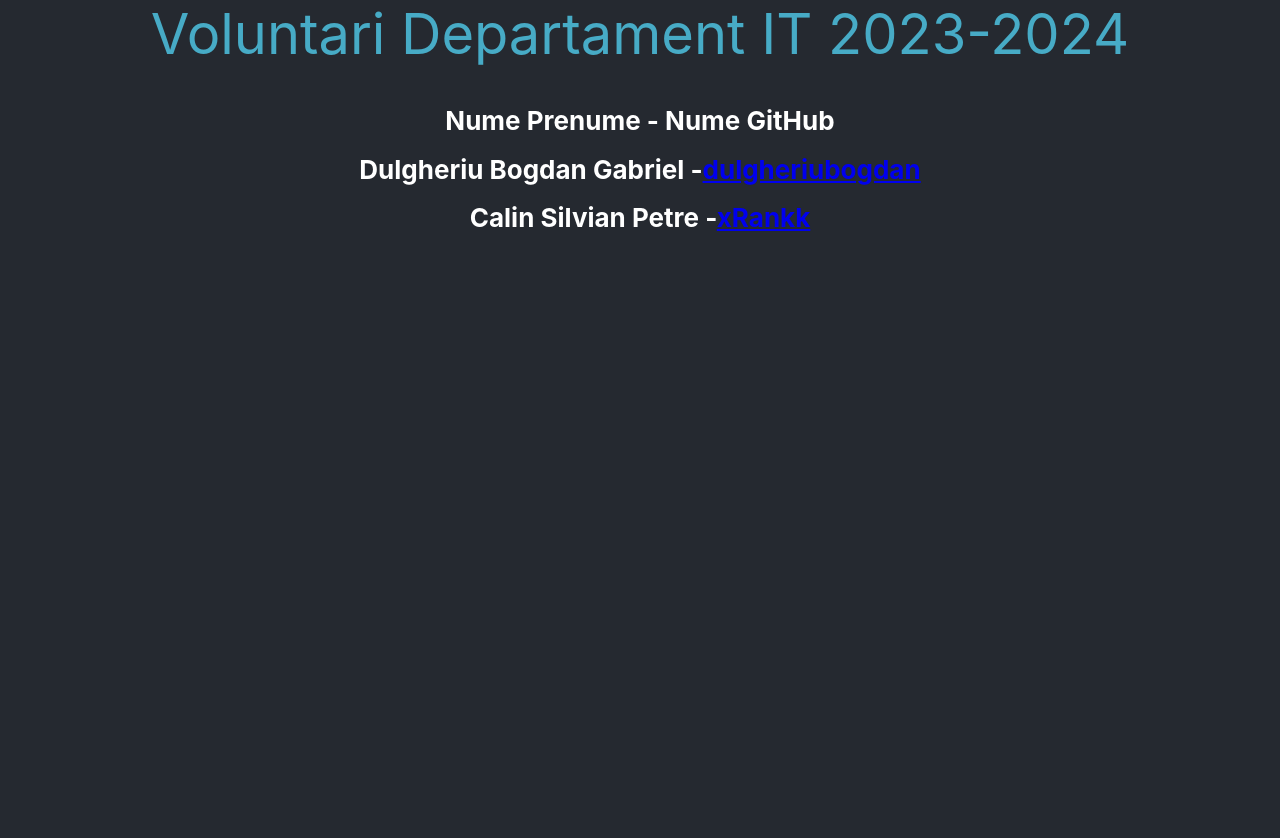
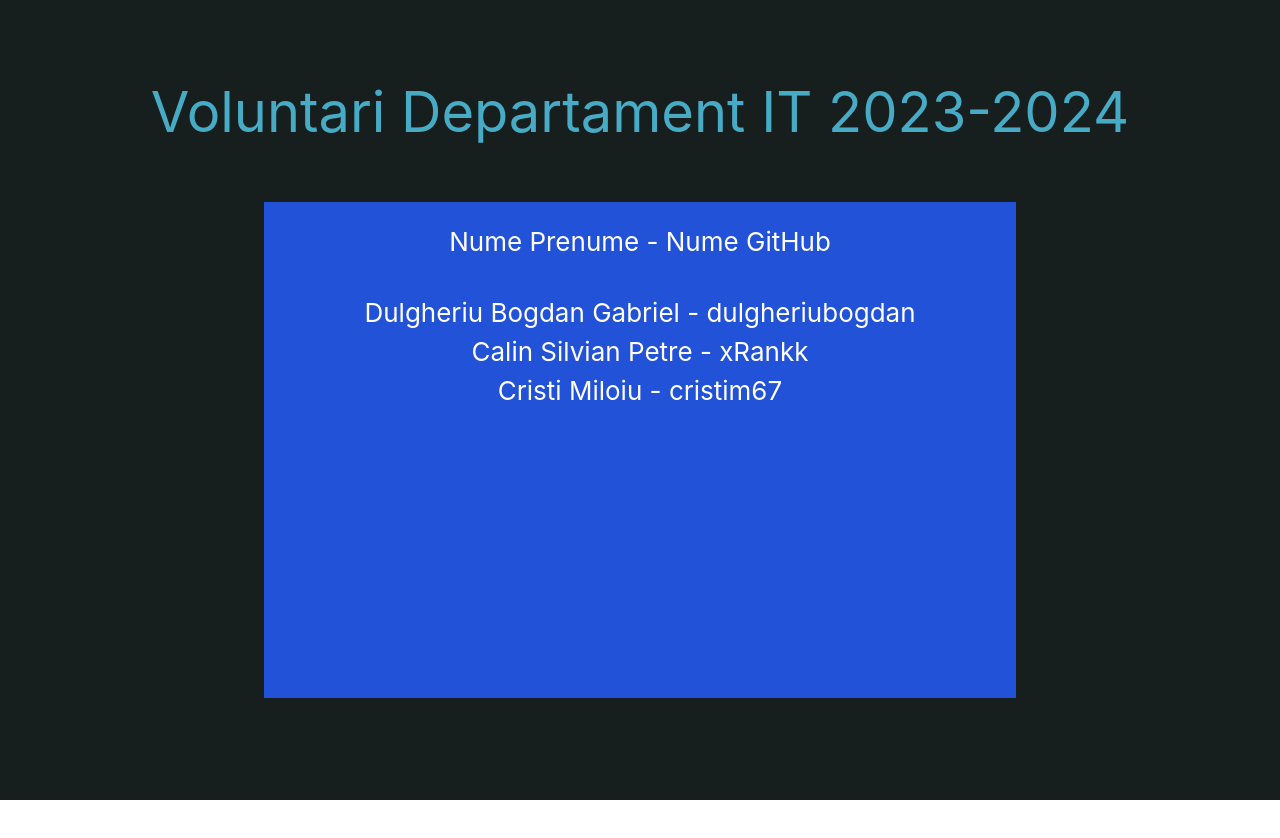
Before and after one commit to DinamitIT/ListaVoluntari, a React (Create React App) app in the folder client/: page / in a window 1280 px wide. Shown: the top 838 px of the page. After the commit the page ends 800 px from the top, so only its background shows below. Built offline with nearby package versions, Linux system fonts and the light colour scheme.

Commit message:
add my name CristiMiloiu

```diff
--- a/client/public/index.html
+++ b/client/public/index.html
@@ -24,7 +24,7 @@
       work correctly both with client-side routing and a non-root public URL.
       Learn how to configure a non-root public URL by running `npm run build`.
     -->
-    <title>React App</title>
+    <title>Lista Voluntari</title>
   </head>
   <body>
     <noscript>You need to enable JavaScript to run this app.</noscript>
--- a/client/src/App.css
+++ b/client/src/App.css
@@ -1,5 +1,7 @@
 .App {
     text-align: center;
+    overflow-x: hidden;
+    overflow-y: hidden;
 }
 
 .App-logo {
@@ -14,7 +16,7 @@
 }
 
 .App-header {
-  background-color: #252930;
+    background-color: #161e1e;
     min-height: 100vh;
     display: flex;
     flex-direction: column;
@@ -29,19 +31,61 @@
 }
 
 .titlu {
+    margin-top: 1rem;
     color: #47abc6;
     font-size: calc(40px + 2vmin);
 }
 
 .scrollable-div {
-  height: 800px; /* Adjust the height as needed */
-  overflow-x: hidden; /* Hide horizontal scrollbar */
-  overflow-y: auto;   /* Enable vertical scrollbar */
-  scrollbar-width: thin; /* Thin scrollbar, you can use 'auto' for system default */
-  padding: 20px; /* Optional styling */
+    margin-top: 3rem;
+    margin-bottom: 3rem;
+    height: 31rem;
+    width: 47rem;
+    overflow-x: hidden;
+    overflow-y: auto;
+    scrollbar-width: thin;
+    padding: 20px;
+    background-color: #2152d7;
+    color: rgb(255, 255, 255);
 }
 
-h1 { font-size: 100%; }
+.scrollable-div::-webkit-scrollbar {
+    width: 6px;
+}
+
+.scrollable-div::-webkit-scrollbar-thumb {
+    background-color: #4a4a4a;
+    border-radius: 6px;
+}
+
+.scrollable-div::-webkit-scrollbar-track {
+    background-color: #2f2525;
+}
+
+.scrollable-div::-webkit-scrollbar-thumb:horizontal {
+    background-color: #4a4a4a;
+    border-radius: 6px;
+}
+
+.scrollable-div::-webkit-scrollbar-track:horizontal {
+    background-color: #2f2525;
+}
+
+.scrollable-div::-webkit-scrollbar-thumb:vertical {
+    height: 2rem;
+}
+
+.scrollable-div::-webkit-scrollbar-button {
+    display: none;
+}
+
+h1 {
+    font-size: 100%;
+}
+
+.titlu-div {
+    margin-bottom: 2rem;
+}
 
 @keyframes App-logo-spin {
     from {
--- a/client/src/App.js
+++ b/client/src/App.js
@@ -6,7 +6,10 @@
     <div className="App">
       <div className="App-header">
         <div className="titlu">Voluntari Departament IT 2023-2024</div>
-        <ListaVoluntari />
+        <div className="scrollable-div">
+          <h1 className="titlu-div">Nume Prenume - Nume GitHub</h1>
+          <ListaVoluntari />
+        </div>
       </div>
     </div>
   );
--- a/client/src/ListaVoluntari.js
+++ b/client/src/ListaVoluntari.js
@@ -1,32 +1,9 @@
-import "./App.css";
-
-function ListaVoluntari() {
+export default function ListaVoluntari() {
   return (
-    <div className="scrollable-div">
-      <h1 class=" cursor-s-resize">Nume Prenume - Nume GitHub</h1>
-      <h1>
-        Dulgheriu Bogdan Gabriel -
-        <a
-          href="https://github.com/dulgheriubogdan"
-          target="_blank"
-          rel="noopener noreferrer"
-        >
-          dulgheriubogdan
-        </a>
-      </h1>
-
-      <h1>
-        Calin Silvian Petre -
-        <a
-          href="https://github.com/xRankk"
-          target="_blank"
-          rel="noopener noreferrer"
-        >
-          xRankk
-        </a>
-      </h1>
-    </div>
+    <>
+      <h1>Dulgheriu Bogdan Gabriel - dulgheriubogdan</h1>
+      <h1>Calin Silvian Petre - xRankk</h1>
+      <h1>Cristi Miloiu - cristim67</h1>
+    </>
   );
 }
-
-export default ListaVoluntari;
--- a/client/src/input.css
+++ /dev/null
@@ -1,3 +0,0 @@
-@tailwind base;
-@tailwind components;
-@tailwind utilities;
--- a/client/src/reportWebVitals.js
+++ b/client/src/reportWebVitals.js
@@ -1,6 +1,6 @@
-const reportWebVitals = onPerfEntry => {
+const reportWebVitals = (onPerfEntry) => {
   if (onPerfEntry && onPerfEntry instanceof Function) {
-    import('web-vitals').then(({ getCLS, getFID, getFCP, getLCP, getTTFB }) => {
+    import("web-vitals").then(({ getCLS, getFID, getFCP, getLCP, getTTFB }) => {
       getCLS(onPerfEntry);
       getFID(onPerfEntry);
       getFCP(onPerfEntry);
```
Also changed, not shown: client/src/index.css (+9 -5 lines), client/src/index.js (+7 -7 lines), client/src/setupTests.js (deleted, +0 -5 lines), 1 other file (tests, documents, lock files or other folders). Lines whose indentation alone changed are shown as unchanged.
